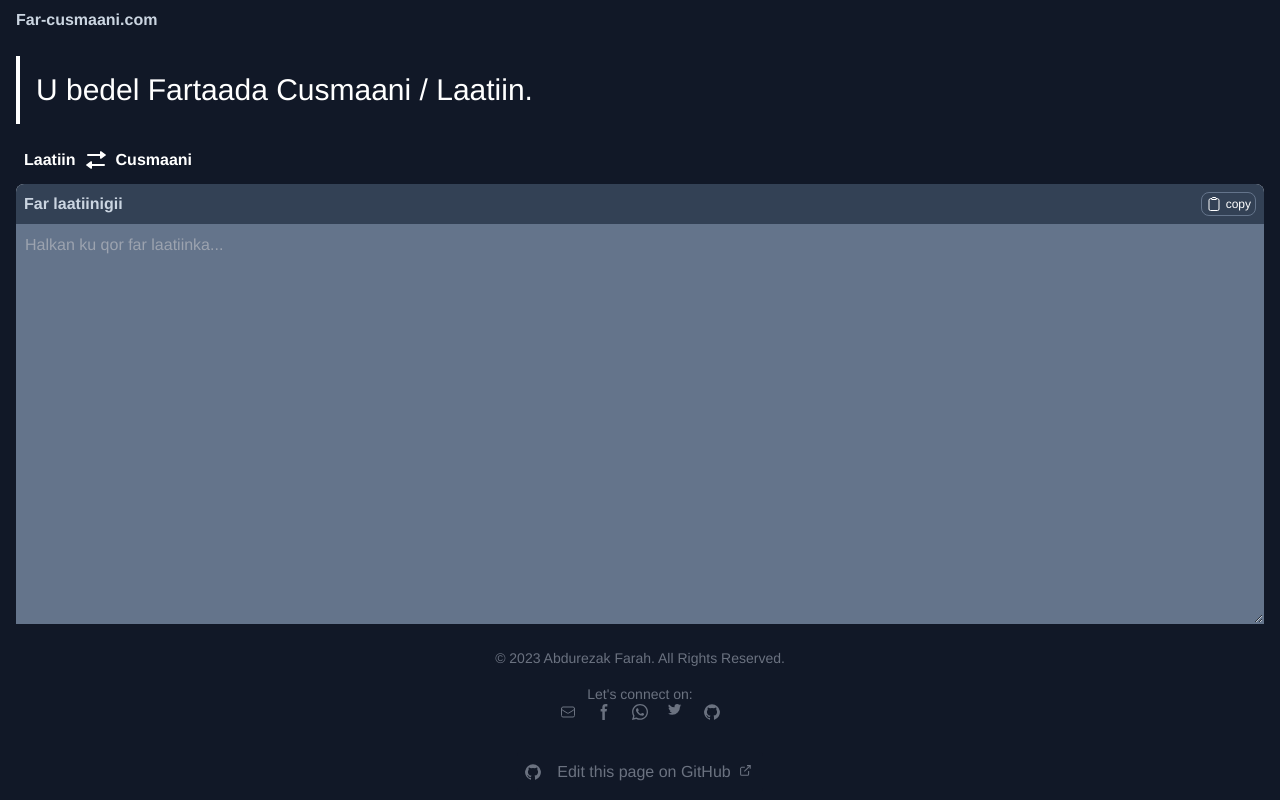
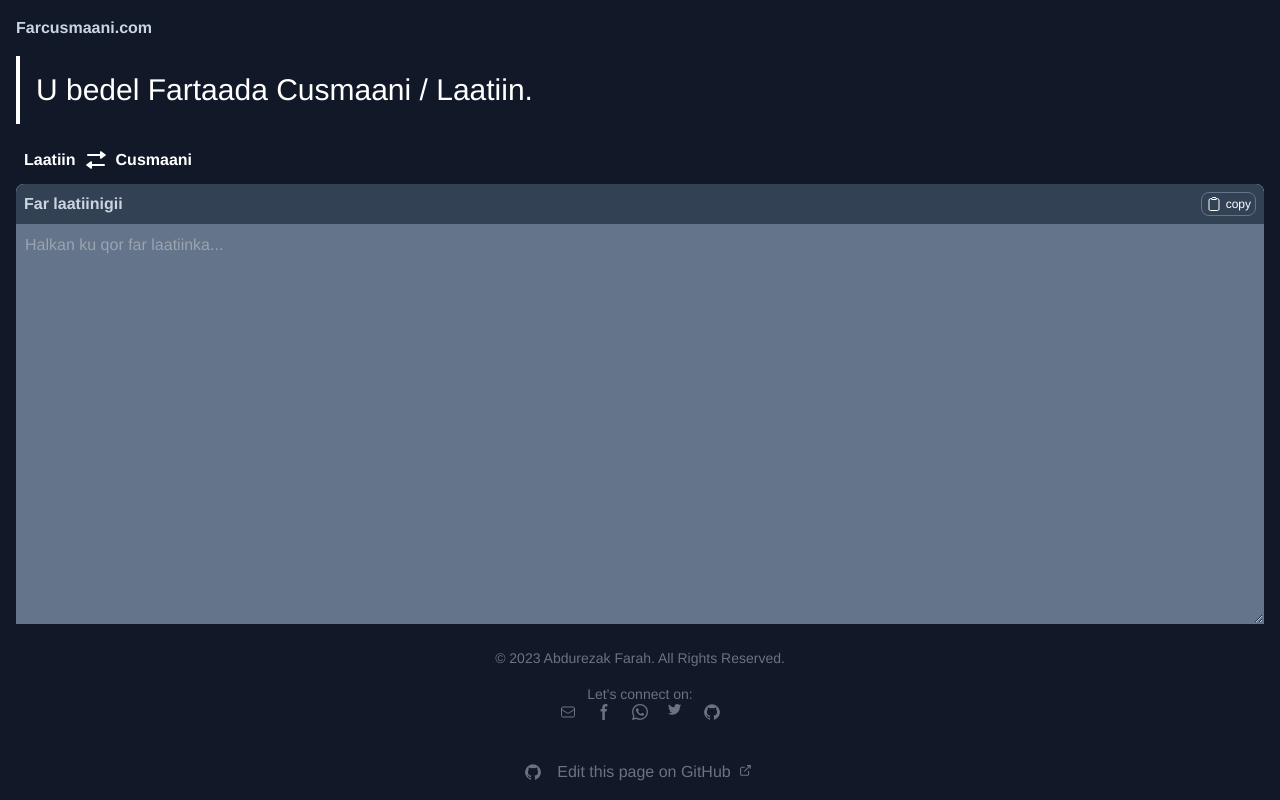
Before and after one commit to awelrisak/farcusmaani, a React (Vite) app: page / in a window 1280 px wide. Built offline with nearby package versions, Linux system fonts and the light colour scheme.

Commit message:
fixed bugs

```diff
--- a/src/components/Footer.tsx
+++ b/src/components/Footer.tsx
@@ -5,7 +5,7 @@ const Footer = () => {
 
       <span className="mb-4  text-sm text-gray-500 sm:text-center dark:text-gray-500">
         © 2023{" "}
-        <a href="cabdirisaaq.com" className="hover:underline">
+        <a href="https://www.cabdirisaaq.com" className="hover:underline">
           Abdurezak Farah
         </a>
         . All Rights Reserved.
--- a/src/components/Navbar.tsx
+++ b/src/components/Navbar.tsx
@@ -15,13 +15,13 @@ const Navbar = () => {
   return (
     <header
     id="navbar"
-    className="h-10 bg-gray-900 flex items-baseline sticky  top-0 py-2 mb-2 "
+    className="h-10 bg-gray-900 flex items-baseline sticky  top-0 py-4 mb-2 "
     >
     <Link
       to="/"
       className="mb-4 grow text-slate-300 font-bold text-md"
     >
-      Far-cusmaani.com
+      Farcusmaani.com
     </Link>
 
     {/*<nav className="flex space-x-4 items-baseline">
```
